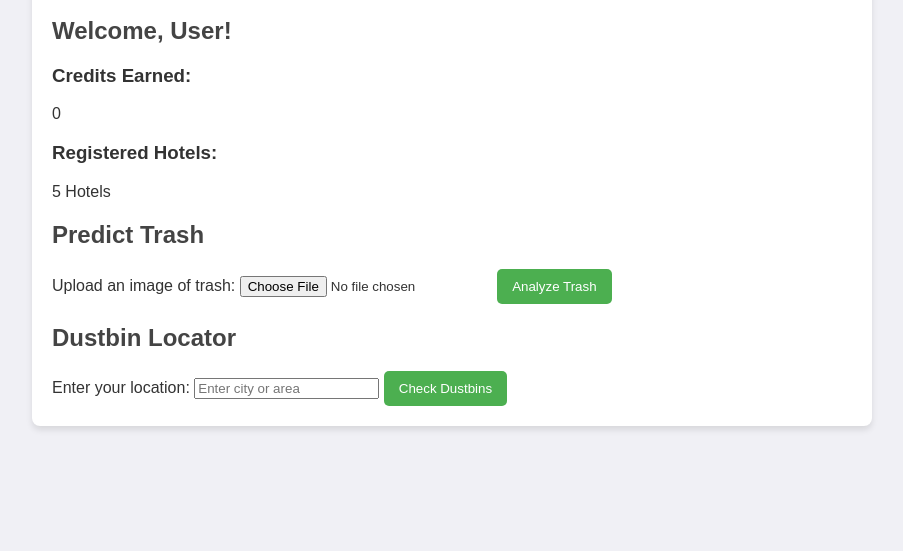
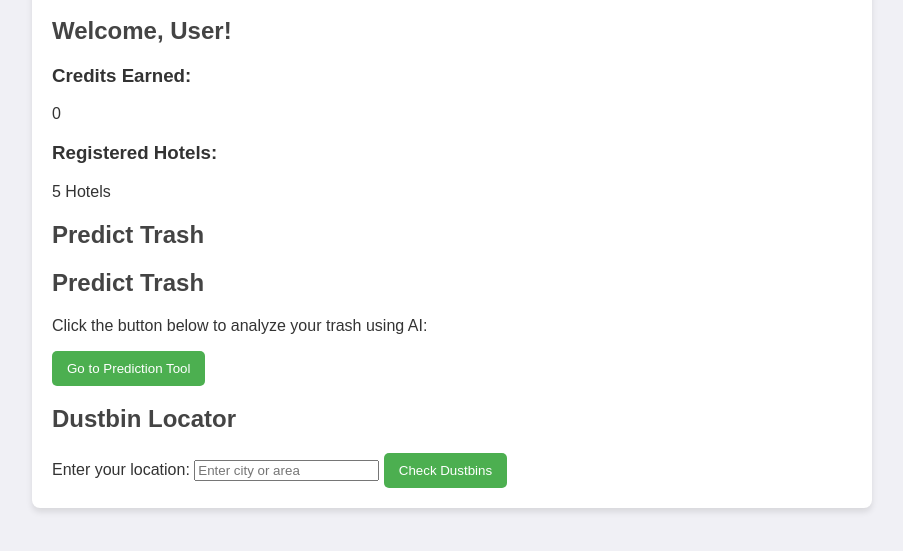
Before and after one commit to Maangalya-senthilkumar/trash, a plain HTML site: page index.html in a window 1280 px wide. Shown: the part 145-696 px from the top of the page, without its empty margins (188-1091 px from the left). Drawn offline with Linux system fonts and the light colour scheme.

Commit message:
Update index.html

```diff
--- a/index.html
+++ b/index.html
@@ -37,9 +37,14 @@
         <section id="predict">
             <h2>Predict Trash</h2>
             <form id="trashForm">
-                <label for="trashImage">Upload an image of trash:</label>
-                <input type="file" id="trashImage" accept="image/*">
-                <button type="submit">Analyze Trash</button>
+                <!-- Trash Prediction Section -->
+<section id="predict">
+    <h2>Predict Trash</h2>
+    <p>Click the button below to analyze your trash using AI:</p>
+    <button onclick="openGradio()">Go to Prediction Tool</button>
+</section>
+
+
             </form>
             <div id="trashResult" class="result"></div>
         </section>
```
